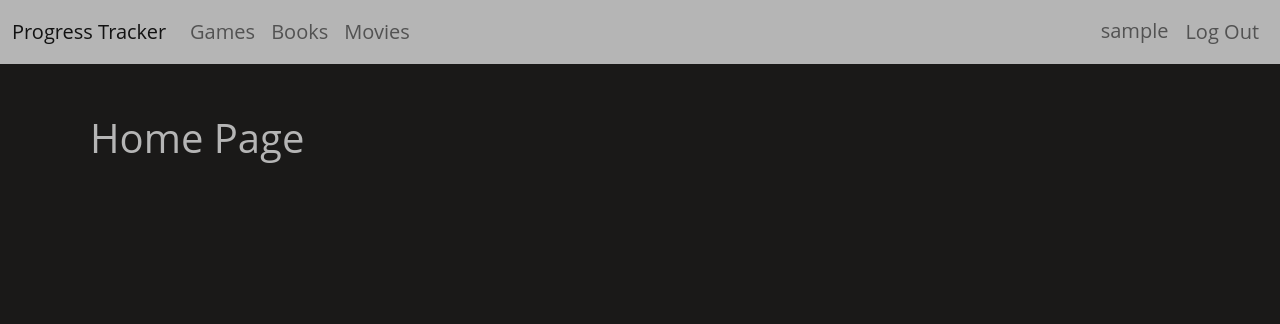
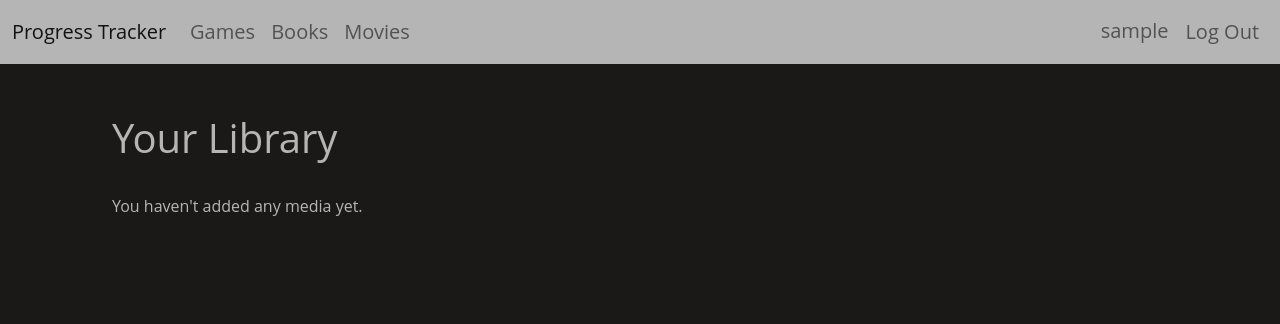
Before and after one commit to dimashevchukk/ProgressTracker, a Django app: page / in a window 1280 px wide. Shown: the top 324 px of the page. Run offline with Django 5.2, Linux system fonts and the light colour scheme; the visitor is signed in with stand-in values (Sample User, id 1); data that the repository does not hold is empty.

Commit message:
add notes, still hella work left... :(

```diff
--- a/static/css/styles.css
+++ b/static/css/styles.css
@@ -142,3 +142,25 @@ a, .card {
 .bio-chart, .bio-desk {
     float: left;
 }
+
+.media-cover {
+    width: 200px;
+    height: 300px;
+    object-fit: cover;
+}
+
+.note-delete {
+    position: absolute;
+    top: 5px;
+    right: 5px;
+    font-size: 1rem;
+    line-height: 1;
+    border-radius: 50%;
+    z-index: 2;
+    opacity: 0;
+    transition: opacity 0.3s ease;
+}
+
+.card:hover .note-delete {
+   opacity: 1;
+}
--- a/templates/tracker/index.html
+++ b/templates/tracker/index.html
@@ -1,5 +1,35 @@
 {% extends "base.html" %}
+{% load static %}
 
 {% block content %}
-  <h1>Home Page</h1>
+  <div class="container mt-4">
+    <h1>Your Library</h1>
+    <br>
+    {% if user_media_list %}
+      <div class="row g-3 justify-content-start">
+        {% for media in user_media_list %}
+          <div class="col" style="flex: 0 0 20%;">
+            <a href="{% url 'tracker:media-detail' type=media.item.type pk=media.item.pk %}">
+              <div class="card">
+                {% if media.item.cover %}
+                  <img src="{{ media.item.cover.url }}" class="card-img-top" alt="{{ media.item.title }}">
+                {% else %}
+                  <img src="{% static 'images/covers/default_cover.jpg' %}" class="card-img-top" alt="{{ media.item.title }}">
+                {% endif %}
+
+                <div class="card-body">
+                  <h5 class="card-title">{{ media.item.title }}</h5>
+                  <p class="card-text">
+                    Status: {{ media.status }}
+                  </p>
+                </div>
+              </div>
+            </a>
+          </div>
+        {% endfor %}
+      </div>
+    {% else %}
+      <p>You haven't added any media yet.</p>
+    {% endif %}
+  </div>
 {% endblock %}
--- a/templates/tracker/user_detail.html
+++ b/templates/tracker/user_detail.html
@@ -10,8 +10,8 @@
             <a href="#">
               <img src="https://bootdey.com/img/Content/avatar/avatar3.png" alt="">
             </a>
-            <h1>Camila Smith</h1>
-            <p>deydey@theEmail.com</p>
+            <h1>{{ user.username }}</h1>
+            <p>{{ user.email }}</p>
           </div>
         </div>
         <div>
--- a/tracker/forms.py
+++ b/tracker/forms.py
@@ -14,3 +14,4 @@ class CustomUserCreationForm(UserCreationForm):
 class NoteForm(forms.ModelForm):
     class Meta:
         model = Note
+        fields = ["title", "text"]
--- a/tracker/models.py
+++ b/tracker/models.py
@@ -65,6 +65,7 @@ class Note(models.Model):
     user_media = models.ForeignKey(
         UserMedia, on_delete=models.CASCADE, related_name="notes"
     )
+    title = models.CharField(max_length=255)
     text = models.TextField()
     created_at = models.DateTimeField(auto_now_add=True)
 
--- a/tracker/urls.py
+++ b/tracker/urls.py
@@ -1,23 +1,28 @@
 from django.urls import path
 
 from tracker.views import (
-    index,
+    UserLibraryView,
     ProfileDetailView,
     MediaListView,
     MediaDetailView,
-    add_media_to_library, add_note,
+    add_media_to_library,
+    NoteCreateView,
+    NoteUpdateView,
+    NoteDeleteView,
 )
 
 app_name = "tracker"
 
 
 urlpatterns = [
-    path("", index, name="index"),
+    path("", UserLibraryView.as_view(), name="index"),
     path("profile/", ProfileDetailView.as_view(), name="profile-detail"),
     path("profile/<int:pk>/", ProfileDetailView.as_view(), name="profile-detail"),
 
     path("media/<str:type>/", MediaListView.as_view(), name="media-list"),
     path("media/<str:type>/<int:pk>/", MediaDetailView.as_view(), name="media-detail"),
     path("media/<str:type>/<int:pk>/add/", add_media_to_library, name="media-add"),
-    path("media/<int:user_media_id>/add_note/", add_note, name="note-add"),
+    path("media/<int:user_media_id>/add_note/", NoteCreateView.as_view(), name="note-add"),
+    path("notes/<int:pk>/update/", NoteUpdateView.as_view(), name="note-update"),
+    path("notes/<int:pk>/delete/", NoteDeleteView.as_view(), name="note-delete"),
 ]
--- a/tracker/views.py
+++ b/tracker/views.py
@@ -1,13 +1,13 @@
 from django.contrib.auth import get_user_model
 from django.contrib.auth.decorators import login_required
+from django.contrib.auth.mixins import LoginRequiredMixin
 from django.http import HttpResponse, HttpRequest
 from django.shortcuts import render, get_object_or_404, redirect
 from django.urls import reverse_lazy
 from django.views import generic
 
 from tracker.models import Profile, MediaItem, UserMedia, Note
-from tracker.forms import CustomUserCreationForm
-
+from tracker.forms import CustomUserCreationForm, NoteForm
 
 User = get_user_model()
 
@@ -18,8 +18,17 @@ class UserRegistrationView(generic.CreateView):
     success_url = reverse_lazy("tracker:index")
 
 
-def index(request: HttpRequest) -> HttpResponse:
-    return render(request, "tracker/index.html")
+class UserLibraryView(LoginRequiredMixin, generic.ListView):
+    model = UserMedia
+    template_name = "tracker/index.html"
+    context_object_name = "user_media_list"
+
+    def get_queryset(self):
+        return (
+            UserMedia.objects
+            .select_related("item")
+            .filter(user=self.request.user)
+        )
 
 
 class ProfileDetailView(generic.DetailView):
@@ -66,7 +75,7 @@ class MediaDetailView(generic.DetailView):
             context["user_media"] = user_media
 
             if user_media:
-                context["notes"] = user_media.notes.all()
+                context["notes"] = user_media.notes.order_by("-created_at")
 
         return context
 
@@ -80,13 +89,47 @@ def add_media_to_library(request: HttpRequest, type: str, pk: int) -> HttpRespon
     )
     return redirect("tracker:media-detail", type=media_item.type, pk=pk)
 
+class NoteCreateView(LoginRequiredMixin, generic.CreateView):
+    model = Note
+    form_class = NoteForm
 
-@login_required
-def add_note(request, user_media_id):
-    user_media = get_object_or_404(UserMedia, id=user_media_id)
-    if request.method == "POST":
-        text = request.POST.get("text")
-        if text:
-            Note.objects.create(user_media=user_media, text=text)
+    def form_valid(self, form):
+        user_media_id = self.kwargs.get("user_media_id")
+        user_media = get_object_or_404(UserMedia, id=user_media_id)
+        form.instance.user_media = user_media
+        return super().form_valid(form)
 
-    return redirect("tracker:media-detail", type=user_media.item.type, pk=user_media.item.pk)
+    def get_success_url(self):
+        return redirect(
+            "tracker:media-detail",
+            type=self.object.user_media.item.type,
+            pk=self.object.user_media.item.pk
+        ).url
+
+
+class NoteUpdateView(LoginRequiredMixin, generic.UpdateView):
+    model = Note
+    form_class = NoteForm
+
+    def form_valid(self, form):
+        user_media_id = self.kwargs.get("user_media_id")
+        user_media = get_object_or_404(UserMedia, id=user_media_id)
+        form.instance.user_media = user_media
+        return super().form_valid(form)
+
+    def get_success_url(self):
+        return redirect(
+            "tracker:media-detail",
+            type=self.object.user_media.item.type,
+            pk=self.object.user_media.item.pk
+        ).url
+
+
+class NoteDeleteView(LoginRequiredMixin, generic.DeleteView):
+    model = Note
+
+    def get(self, request, pk):
+        note = get_object_or_404(Note, pk=pk)
+        if note.user_media.user == request.user:
+            note.delete()
+        return redirect(request.META.get('HTTP_REFERER', '/'))
```
Also changed, not shown: templates/tracker/mediaitem_detail.html (+20 -9 lines), templates/tracker/note_form.html (added, +11 -0 lines), tracker/migrations/0005_alter_usermedia_status.py (added), tracker/migrations/0006_note_title.py (added).
